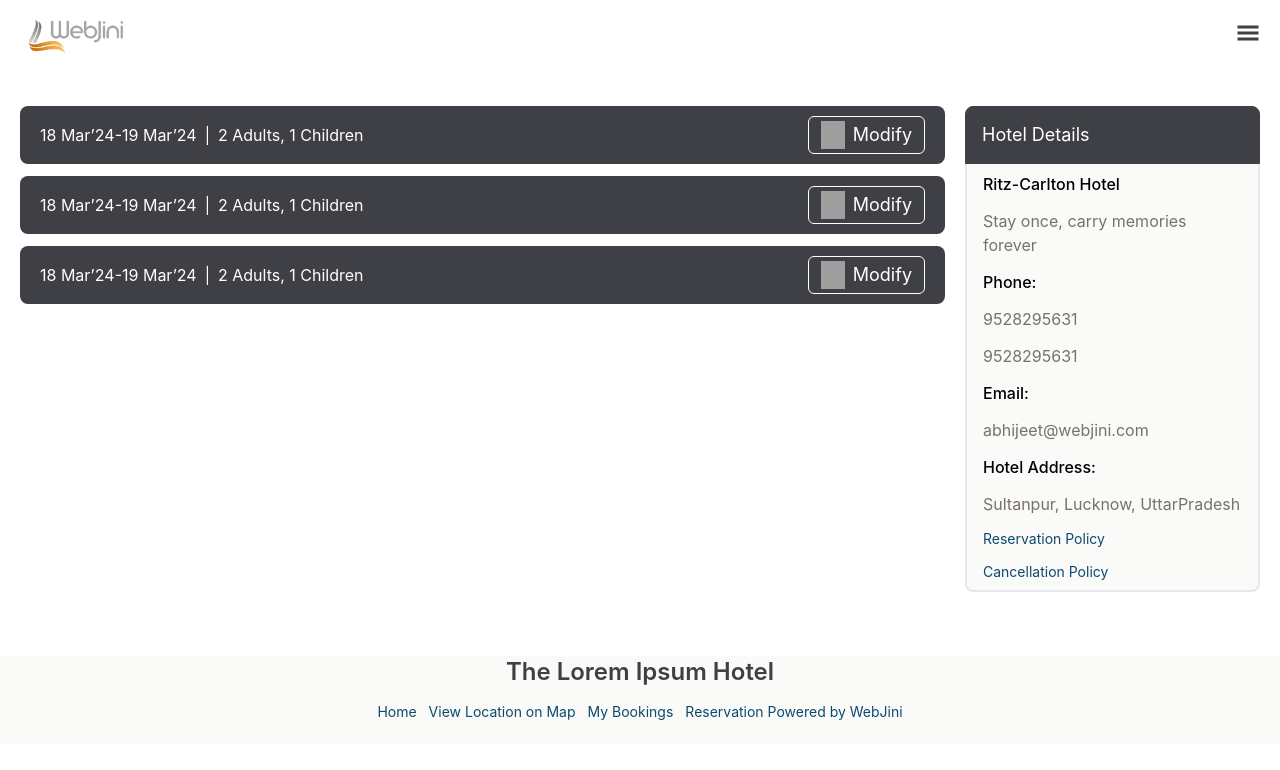
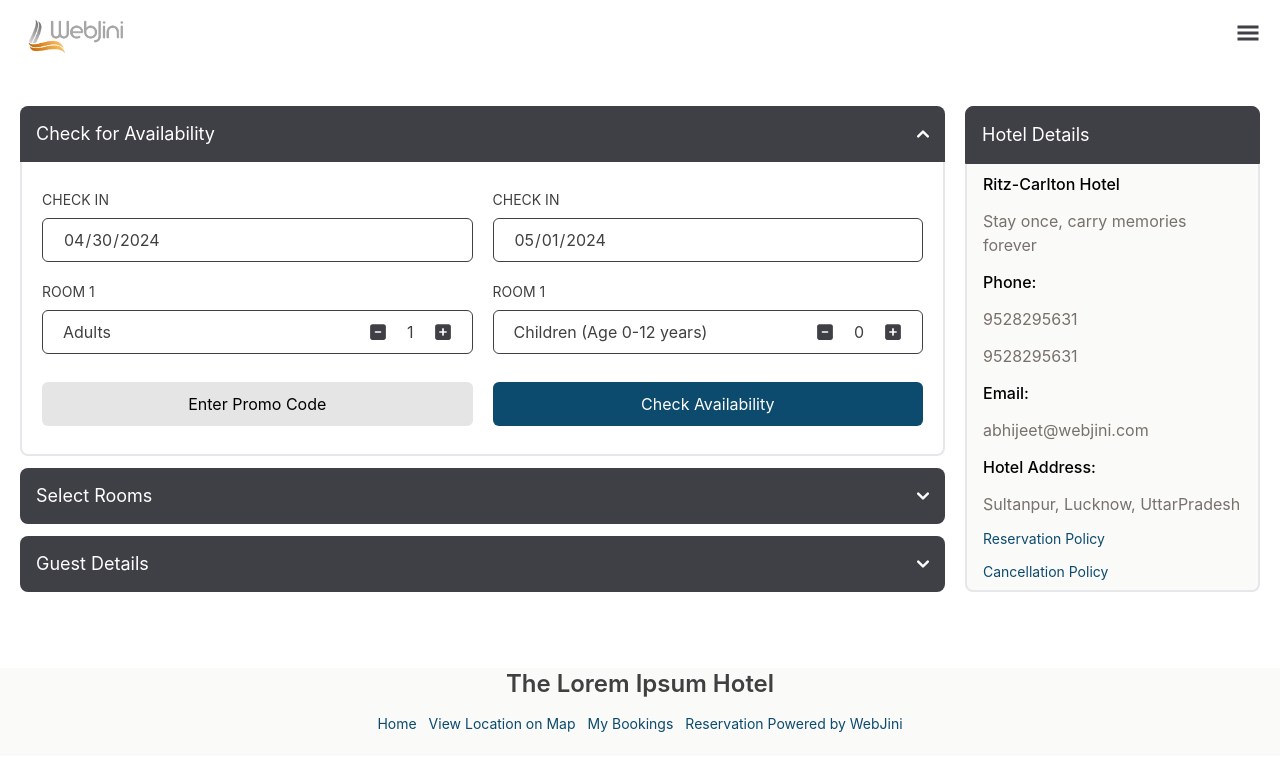
Before and after one commit to WebWiz106/book-my-hotel, a React (Create React App) app: page / in a window 1280 px wide. Shown: the top 770 px of the page. Built offline with nearby package versions, Linux system fonts and the light colour scheme; grey boxes are pictures that could not be loaded.

Commit message:
updated code

```diff
--- a/src/components/Accordian.jsx
+++ b/src/components/Accordian.jsx
@@ -1,31 +1,37 @@
-import React, { useState } from 'react';
-import Rooms from './Rooms';
+import React, { useContext, useState } from 'react';
+import AuthContext from '../context/AuthProvider';
 import CheckForAvailbility from './CheckForAvailbility';
 import GuestDetails from './GuestDetails';
+import Rooms1 from './Rooms';
 
 const Accordian = () => {
-    const [openAccordion, setOpenAccordion] = useState(null);
+    const [openAccordion, setOpenAccordion] = useState(1);
     const [filledData, setFilledData] = useState(true)
+
+
 
 
     const toggleAccordion = (index) => {
         setOpenAccordion(openAccordion === index ? null : index);
     };
 
+
+
     return (
         <div id="accordion-collapse" data-accordion="collapse">
             <AccordionItem
                 index={1}
                 heading="Check for Availability"
-                content=<CheckForAvailbility />
+                content=<CheckForAvailbility toggleAccordion={toggleAccordion} />
                 isOpen={openAccordion === 1}
                 toggleAccordion={toggleAccordion}
                 filledData={filledData}
+
             />
             <AccordionItem
                 index={2}
                 heading="Select Rooms"
-                content=<Rooms />
+                content=<Rooms1 toggleAccordion={toggleAccordion} />
                 isOpen={openAccordion === 2}
                 toggleAccordion={toggleAccordion}
                 filledData={filledData}
@@ -43,14 +49,34 @@ const Accordian = () => {
 };
 
 const AccordionItem = ({ index, heading, content, isOpen, toggleAccordion, filledData }) => {
+    const {Rooms,setRooms,checkinInDate,
+        checkoutDate,
+        Adults,
+        kids,isRoomSelected,setisRoomSelected} = useContext(AuthContext);
+
+        function formatDate(inputDate) {
+            const months = ['JAN', 'FEB', 'MAR', 'APR', 'MAY', 'JUN', 'JUL', 'AUG', 'SEP', 'OCT', 'NOV', 'DEC'];
+
+            // Parse input date string
+            const dateParts = inputDate.split('-');
+            const year = dateParts[0].slice(2); // Extract last two digits of the year
+            const monthIndex = parseInt(dateParts[1]) - 1; // Adjust month index (0-based)
+            const day = parseInt(dateParts[2]);
+
+            // Format date in 'DDMON' format
+            const formattedDate = `${day} ${months[monthIndex]}'${year}`;
+
+            return formattedDate;
+        }
+
     return (
         <div className='mb-3'>
-            {!filledData ?
+            {Rooms.length==0 ?
                 <h2 className={`${isOpen && index === 3 ? 'hidden' : ''}`} id={`accordion-collapse-heading-${index}`}>
                     <button
                         type="button"
                         className={`flex items-center justify-between px-4 py-3.5 w-full text-lg text-white bg-zinc-700 ${isOpen ? "rounded-t-lg" : "rounded-lg"}   gap-3`}
-                        onClick={() => toggleAccordion(index)}
+                        // onClick={() => toggleAccordion(index)}
                         aria-expanded={isOpen}
                         aria-controls={`accordion-collapse-body-${index}`}
                     >
@@ -69,20 +95,21 @@ const AccordionItem = ({ index, heading, content, isOpen, toggleAccordion, fille
                 </h2>
                 :
                 <h2 className={`${isOpen && index === 3 ? 'hidden' : ''}`} id={`accordion-collapse-heading-${index}`}>
+                    {index===1?
                         <button
                             type="button"
                             className={`flex items-center justify-between w-full text-lg text-white bg-zinc-700 ${isOpen ? "rounded-t-lg" : "rounded-lg"}   gap-3`}
-                        onClick={() => toggleAccordion(index)}
+
                             aria-expanded={isOpen}
                             aria-controls={`accordion-collapse-body-${index}`}
                         >
                             <div className="flex gap-5 justify-between md:px-5 py-2.5 text-white rounded-xl bg-zinc-700 w-full max-md:flex-wrap max-md:px-5">
                                 <div className="flex gap-2 justify-between my-auto text-base">
-                                <div className="gap-0">18 Mar’24-19 Mar’24</div>
+                                    <div className="gap-0">{formatDate(checkinInDate)} - {formatDate(checkoutDate)}</div>
                                     <div>|</div>
-                                <div className="gap-0">2 Adults, 1 Children</div>
+                                    <div className="gap-0">{Adults} Adults, {kids} Children</div>
                                 </div>
-                            <div className="flex gap-2 px-3 py-1 text-lg whitespace-nowrap rounded-md border border-white border-solid">
+                                <button onClick={() => toggleAccordion(index)} className="flex gap-2 px-3 py-1 text-lg whitespace-nowrap rounded-md border border-white border-solid">
                                     <img
                                         loading="lazy"
                                         alt='modify'
@@ -90,9 +117,73 @@ const AccordionItem = ({ index, heading, content, isOpen, toggleAccordion, fille
                                         className="shrink-0 gap-0 w-6 aspect-square"
                                     />
                                     <div className="gap-0">Modify</div>
-                            </div>
+                                </button>
                             </div>
                         </button>
+                    :
+                    index===2 && !isRoomSelected?
+                        <button
+                            type="button"
+                            className={`flex items-center justify-between px-4 py-3.5 w-full text-lg text-white bg-zinc-700 ${isOpen ? "rounded-t-lg" : "rounded-lg"}   gap-3`}
+                            // onClick={() => toggleAccordion(index)}
+                            aria-expanded={isOpen}
+                            aria-controls={`accordion-collapse-body-${index}`}
+                        >
+                            <span>{heading}</span>
+                            <svg
+                                data-accordion-icon
+                                className={`w-3 h-3 ${isOpen ? "rotate-0" : "rotate-180"} shrink-0`}
+                                aria-hidden="true"
+                                xmlns="http://www.w3.org/2000/svg"
+                                fill="none"
+                                viewBox="0 0 10 6"
+                            >
+                                <path stroke="currentColor" strokeLinecap="round" strokeLinejoin="round" strokeWidth="2" d="M9 5 5 1 1 5" />
+                            </svg>
+                        </button>
+                    :index===2 && isRoomSelected?
+                        <button
+                            type="button"
+                            className={`flex items-center justify-between w-full text-lg text-white bg-zinc-700 ${isOpen ? "rounded-t-lg" : "rounded-lg"}   gap-3`}
+
+                            aria-expanded={isOpen}
+                            aria-controls={`accordion-collapse-body-${index}`}
+                        >
+                            <div className="flex gap-5 justify-between md:px-5 py-2.5 text-white rounded-xl bg-zinc-700 w-full max-md:flex-wrap max-md:px-5">
+                                <div className="flex gap-2 justify-between my-auto text-base">
+                                    <div className="gap-0">Selected Room Data</div>
+                                </div>
+                                <button onClick={() => toggleAccordion(index)} className="flex gap-2 px-3 py-1 text-lg whitespace-nowrap rounded-md border border-white border-solid">
+                                    <img
+                                        loading="lazy"
+                                        alt='modify'
+                                        src="https://cdn.builder.io/api/v1/image/assets/TEMP/10e48dbf3b36320b30e8d9a52ac50d237d8b74e4313d6ca0ed7212894ca2f8b7?"
+                                        className="shrink-0 gap-0 w-6 aspect-square"
+                                    />
+                                    <div className="gap-0">Modify</div>
+                                </button>
+                            </div>
+                        </button>
+                    :index===3?
+                        <button
+                            type="button"
+                            className={`flex items-center justify-between px-4 py-3.5 w-full text-lg text-white bg-zinc-700 ${isOpen ? "rounded-t-lg" : "rounded-lg"}   gap-3`}
+                            // onClick={() => toggleAccordion(index)}
+                            aria-expanded={isOpen}
+                            aria-controls={`accordion-collapse-body-${index}`}
+                        >
+                            <span>{heading}</span>
+                            <svg
+                                data-accordion-icon
+                                className={`w-3 h-3 ${isOpen ? "rotate-0" : "rotate-180"} shrink-0`}
+                                aria-hidden="true"
+                                xmlns="http://www.w3.org/2000/svg"
+                                fill="none"
+                                viewBox="0 0 10 6"
+                            >
+                                <path stroke="currentColor" strokeLinecap="round" strokeLinejoin="round" strokeWidth="2" d="M9 5 5 1 1 5" />
+                            </svg>
+                        </button>:""}
                 </h2>
             }
 
--- a/src/components/CheckForAvailbility.jsx
+++ b/src/components/CheckForAvailbility.jsx
@@ -1,47 +1,112 @@
-import React, { useContext } from 'react'
-import { FaSquareMinus, FaSquarePlus } from 'react-icons/fa6'
-import AuthContext from '../context/AuthProvider'
+import React, { useContext } from 'react';
+import { FaSquareMinus, FaSquarePlus } from 'react-icons/fa6';
+import AuthContext from '../context/AuthProvider';
 
-const CheckForAvailbility = () => {
+const CheckForAvailbility = ({ toggleAccordion}) => {
 
-    const { checkForAvailbilityInfo, setCheckForAvailbilityInfo } = useContext(AuthContext);
+    const { checkForAvailbilityInfo, setCheckForAvailbilityInfo,checkinInDate,setcheckinInDate,
+        checkoutDate,setcheckoutDate ,Adults,setAdults,
+        kids,setkids,Rooms,setRooms} = useContext(AuthContext);
 
     console.log(checkForAvailbilityInfo);
 
 
 
-    const increaseAdultsCounter = () => {
 
-    }
-    const decreaseAdultsCounter = () => {
+
+    const countofAdults = (term) => {
+        if (term == "add") {
+            let number = Adults
+            setAdults(number += 1)
+        } else {
+            let number = Adults;
+            number -= 1
+            if (number < 1) {
+                setAdults(Adults)
+            }
+            else {
+                setAdults(number)
+            }
+        }
 
     }
 
-    const decreaseChildrenCounter = () => {
+    const countofKids = (term) => {
+        if (term == "add") {
+            let number = kids
+            setkids(number += 1)
+        } else {
+            let number = kids;
+            number -= 1
+            if (number < 0) {
+                setkids(0)
+            }
+            else {
+                setkids(number)
+            }
+        }
+
 
     }
-    const increaseChildrenCounter = () => {
+
+
+
+    const handleDateChange = (event) => {
+        let selectDate = new Date(event.target.value)
+
+        let nextDate = new Date(selectDate);
+        nextDate.setDate(selectDate.getDate() + 1);
+
+        let nextSelectDate = nextDate.toISOString().split('T')[0];
+
+        console.log(nextSelectDate)
+        setcheckoutDate(nextSelectDate);
+
+        setcheckinInDate(event.target.value);
+        // var date1 = new Date(event.target.value);
+        // var date2 = new Date(nextSelectDate);
+        // var Difference_In_Time = date2.getTime() - date1.getTime();
+        // var Difference_In_Days = Difference_In_Time / (1000 * 3600 * 24);
+        // setNights(Difference_In_Days);
+    };
+
+    const handleDateChangeCheckout = (event) => {
+        setcheckoutDate(event.target.value);
+        // var date1 = new Date(selectedDate);
+        // var date2 = new Date(event.target.value);
+        // var Difference_In_Time = date2.getTime() - date1.getTime();
+        // var Difference_In_Days = Difference_In_Time / (1000 * 3600 * 24);
+        // setNights(Difference_In_Days);
+        // FetchRoomsAndPrice()
 
     }
+
+    const CheckRoomsAvaiblity = ()=>{
+        toggleAccordion(2)
+        setRooms([1,2]);
+
+    }
+
+
     return (
         <div className='py-2'>
             <div className='grid grid-cols-1 lg:grid-cols-2 gap-5 flex-grow'>
                 <div className="flex flex-col">
                     <div className="text-sm text-neutral-700">CHECK IN</div>
-                    <input type='date' name='checkin' onChange={(e) => setCheckForAvailbilityInfo({ ...checkForAvailbilityInfo, checkin: e.target.value })} className="calender outline-none flex flex-col justify-center px-5 py-2 mt-2 w-full text-base leading-6 bg-white rounded-md border border-solid border-zinc-700 text-neutral-700 max-md:px-5" />
+                    <input type='date' name='checkin' value={checkinInDate} onChange={(e)=>{handleDateChange(e)}} className="calender outline-none flex flex-col justify-center px-5 py-2 mt-2 w-full text-base leading-6 bg-white rounded-md border border-solid border-zinc-700 text-neutral-700 max-md:px-5" />
                 </div>
                 <div className="flex flex-col">
                     <div className="text-sm text-neutral-700">CHECK IN</div>
-                    <input type='date' name='checkout' onChange={(e) => setCheckForAvailbilityInfo({ ...checkForAvailbilityInfo, checkout: e.target.value })} className="calender outline-none flex flex-col justify-center px-5 py-2 mt-2 w-full text-base leading-6 bg-white rounded-md border border-solid border-zinc-700 text-neutral-700 max-md:px-5" />
+                    <input type='date' name='checkout' value={checkoutDate} onChange={(e)=>{handleDateChangeCheckout(e)}}  className="calender outline-none flex flex-col justify-center px-5 py-2 mt-2 w-full text-base leading-6 bg-white rounded-md border border-solid border-zinc-700 text-neutral-700 max-md:px-5" />
                 </div>
                 <div className="flex flex-col">
                     <div className="text-sm text-neutral-700">ROOM 1</div>
                     <div className='flex justify-between items-center px-5 py-[9px] mt-2 w-full text-base leading-6 bg-white rounded-md border border-solid border-zinc-700 text-neutral-700 max-md:px-5'>
                         <div>Adults</div>
                         <div className='flex items-center gap-5'>
-                            <FaSquareMinus onClick={() => decreaseAdultsCounter()} size={18} className='text-zinc-700 cursor-pointer' />
-                            {checkForAvailbilityInfo.adults}
-                            <FaSquarePlus onClick={() => increaseAdultsCounter()} size={18} className='text-zinc-700 cursor-pointer' />
+                            <FaSquareMinus onClick={() => { countofAdults("sub") }} size={18} className='text-zinc-700 cursor-pointer' />
+                                {Adults}
+                            <FaSquarePlus onClick={() => { countofAdults("add") }} size={18} className='text-zinc-700 cursor-pointer' />
                         </div>
 
                     </div>
@@ -57,9 +122,9 @@ const CheckForAvailbility = () => {
                     <div className='flex justify-between items-center px-5 py-[9px] mt-2 w-full text-base leading-6 bg-white rounded-md border border-solid border-zinc-700 text-neutral-700 max-md:px-5'>
                         <div>Children (Age 0-12 years)</div>
                         <div className='flex items-center gap-5'>
-                            <FaSquareMinus onClick={() => decreaseChildrenCounter()} size={18} className='text-zinc-700 cursor-pointer' />
-                            {checkForAvailbilityInfo.children}
-                            <FaSquarePlus onClick={() => increaseChildrenCounter()} size={18} className='text-zinc-700 cursor-pointer' />
+                            <FaSquareMinus onClick={() => { countofKids("sub") }} size={18} className='text-zinc-700 cursor-pointer' />
+                                {kids}
+                            <FaSquarePlus onClick={() => { countofKids("add") }} size={18} className='text-zinc-700 cursor-pointer' />
                         </div>
 
                     </div>
@@ -67,7 +132,7 @@ const CheckForAvailbility = () => {
                 <button className="mt-2 text-center justify-center items-start px-5 py-2.5 rounded-md bg-neutral-200 max-md:px-5">
                     Enter Promo Code
                 </button>
-                <button className="mt-2 text-center justify-center items-center px-5 py-2.5 text-white bg-sky-900 rounded-md max-md:px-5">
+                <button className="mt-2 text-center justify-center items-center px-5 py-2.5 text-white bg-sky-900 rounded-md max-md:px-5" onClick={()=>{CheckRoomsAvaiblity()}}>
                     Check Availability
                 </button>
             </div>
--- a/src/components/Rooms.jsx
+++ b/src/components/Rooms.jsx
@@ -1,11 +1,11 @@
 import React from 'react'
 import RoomCard from './RoomCard'
 
-const Rooms = () => {
+const Rooms = ({toggleAccordion}) => {
     return (
         <div className='flex flex-col gap-10'>
-            <RoomCard />
-            <RoomCard />
+            <RoomCard  toggleAccordion={toggleAccordion} />
+            {/* <RoomCard /> */}
         </div>
     )
 }
--- a/src/context/AuthProvider.js
+++ b/src/context/AuthProvider.js
@@ -1,4 +1,4 @@
-import { createContext, useEffect, useState } from "react";
+import { createContext, useState } from "react";
 
 const AuthContext = createContext({});
 export const AuthProvider = ({ children }) => {
@@ -20,6 +20,21 @@ export const AuthProvider = ({ children }) => {
         "children": "0",
     });
 
+    const today = new Date().toISOString().split('T')[0];
+
+    // Get tomorrow's date by adding 1 day to the current date
+    const tomorrowDate = new Date();
+    tomorrowDate.setDate(tomorrowDate.getDate() + 1);
+    const tomorrow = tomorrowDate.toISOString().split('T')[0];
+
+    const [checkinInDate,setcheckinInDate] = useState(today)
+    const [checkoutDate,setcheckoutDate] = useState(tomorrow)
+    const [Adults,setAdults] = useState(1)
+    const [kids,setkids] = useState(0)
+
+    const [Rooms,setRooms] = useState([])
+    const [isRoomSelected,setisRoomSelected] = useState(false)
+
 
 
 
@@ -28,7 +43,14 @@ export const AuthProvider = ({ children }) => {
         <AuthContext.Provider
             value={{
                 hotelDetails, setHotelDetails,
-                checkForAvailbilityInfo, setCheckForAvailbilityInfo
+                checkForAvailbilityInfo, setCheckForAvailbilityInfo,
+
+                checkinInDate,setcheckinInDate,
+                checkoutDate,setcheckoutDate,
+                Adults,setAdults,
+                kids,setkids,
+                Rooms,setRooms,
+                isRoomSelected,setisRoomSelected
             }}
         >
             {children}
```
Also changed, not shown: src/components/RoomCard.jsx (+8 -6 lines). Lines whose indentation alone changed are shown as unchanged.
